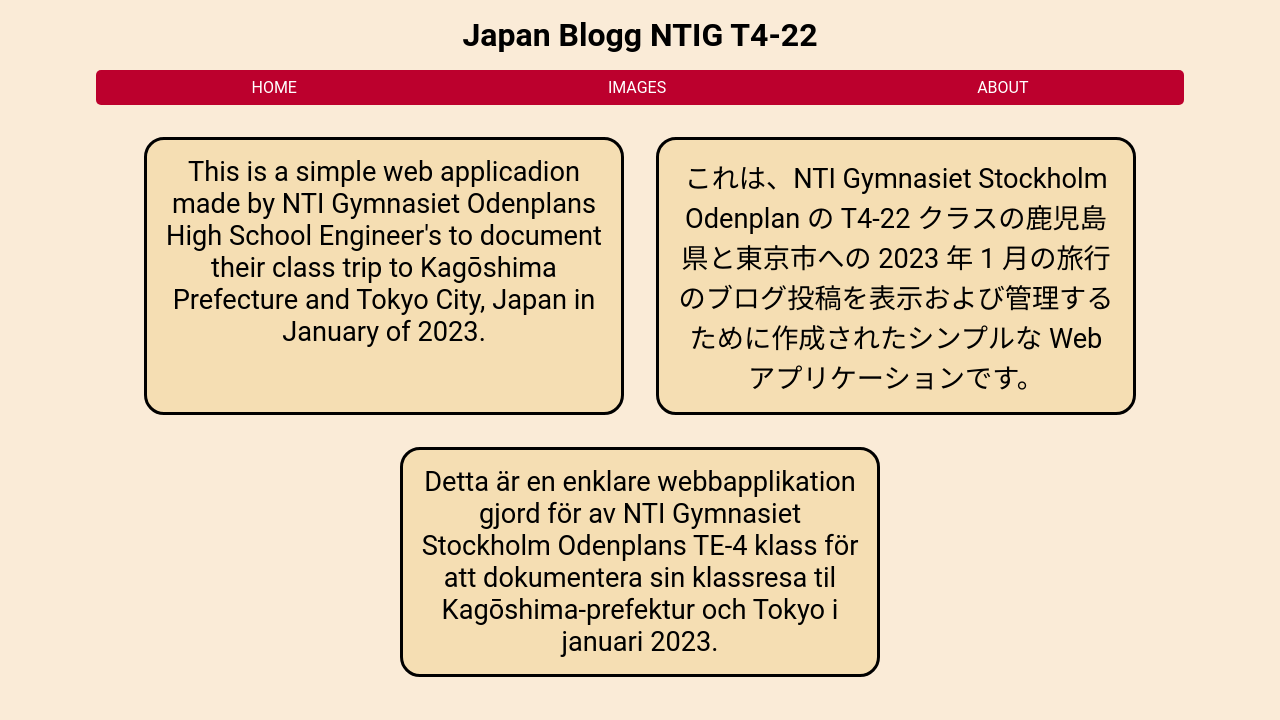
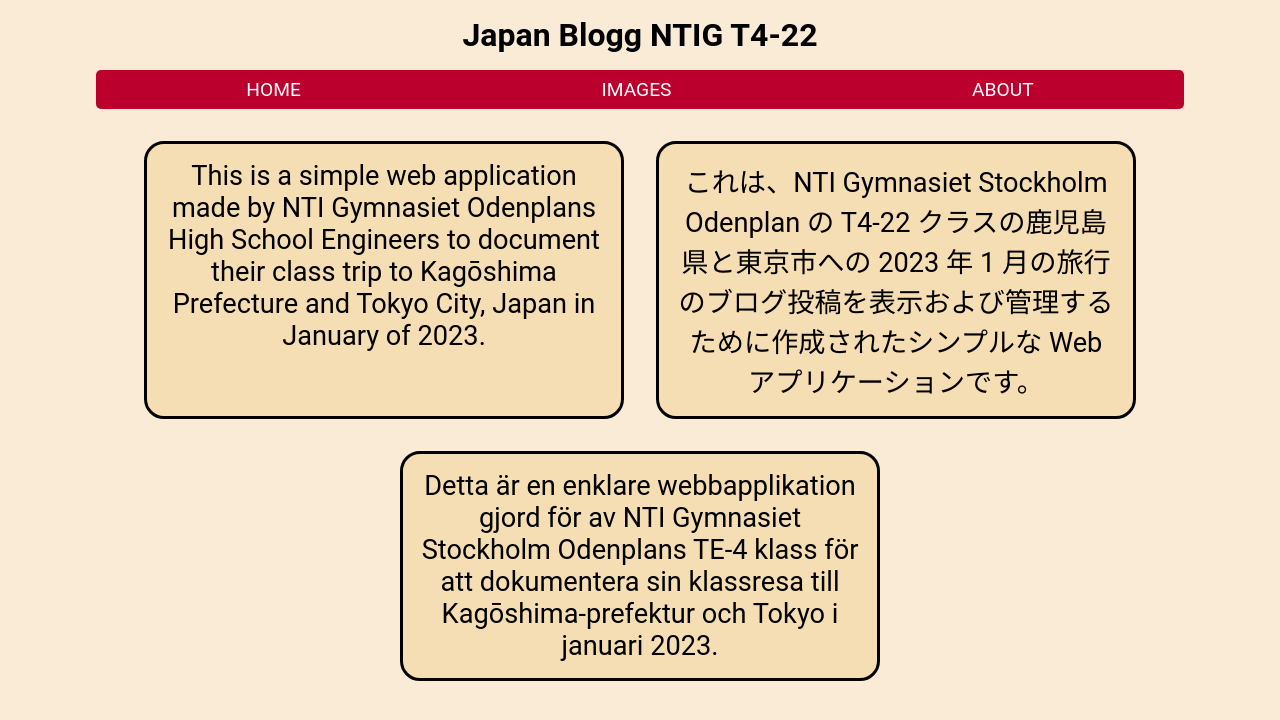
Before and after one commit to Abbegubbegum/japan-blogg-vue, a Nuxt app: page /about in a window 1280 px wide. Shown: the top 720 px of the page. Built offline with nearby package versions, Linux system fonts and the light colour scheme.

Commit message:
Style-Change

```diff
--- a/app.vue
+++ b/app.vue
@@ -4,9 +4,9 @@
       <h1>Japan Blogg NTIG T4-22</h1>
 
       <nav>
-        <NuxtLink to="/"><p>HOME</p></NuxtLink>
-        <NuxtLink to="/images"><p>IMAGES</p></NuxtLink>
-        <NuxtLink to="/about"><p>ABOUT</p></NuxtLink>
+        <NuxtLink to="/" class="link">HOME</NuxtLink>
+        <NuxtLink to="/images" class="link">IMAGES</NuxtLink>
+        <NuxtLink to="/about" class="link">ABOUT</NuxtLink>
       </nav>
     </header>
 
@@ -38,18 +38,13 @@
   border-radius: 5px;
 }
 
-a {
-  display: flex;
-  justify-content: center;
-  align-items: center;
+.link {
   width: 100%;
-  height: 100%;
   color: white;
-  margin: 0.5rem;
+  padding: 0.5rem;
   text-decoration: none;
-  width: 100%;
-  height: 100%;
   text-align: center;
+  font-size: 1.2rem;
 }
 
 a:hover {
--- a/components/ImgDiv.vue
+++ b/components/ImgDiv.vue
@@ -11,7 +11,7 @@
 
 <style scoped>
 img {
-  max-width: 60rem;
+  max-width: 80%;
   max-height: 30rem;
 }
 
--- a/pages/about.vue
+++ b/pages/about.vue
@@ -1,8 +1,8 @@
 <template>
   <div>
     <p>
-      This is a simple web applicadion made by NTI Gymnasiet Odenplans High
-      School Engineer's to document their class trip to Kagōshima Prefecture and
+      This is a simple web application made by NTI Gymnasiet Odenplans High
+      School Engineers to document their class trip to Kagōshima Prefecture and
       Tokyo City, Japan in January of 2023.
     </p>
     <p>
@@ -13,7 +13,7 @@
     </p>
     <p>
       Detta är en enklare webbapplikation gjord för av NTI Gymnasiet Stockholm
-      Odenplans TE-4 klass för att dokumentera sin klassresa til
+      Odenplans TE-4 klass för att dokumentera sin klassresa till
       Kagōshima-prefektur och Tokyo i januari 2023.
     </p>
   </div>
--- a/pages/blogs/[timestamp].vue
+++ b/pages/blogs/[timestamp].vue
@@ -7,25 +7,19 @@
 
 const blog = ref<BlogPost>({} as BlogPost);
 
-const { data } = await useFetch(`/api/blogs/${route.params.timestamp}`)
+const { data } = await useFetch(`/api/blogs/${route.params.timestamp}`);
 
 if (!data.value) {
-  throw createError({ statusCode: 404, statusMessage: 'Blog Not Found' })
+  throw createError({ statusCode: 404, statusMessage: "Blog Not Found" });
 }
 
 blog.value = data.value;
-
 </script>
 
 <template>
   <div>
-      <div>
-        <nuxt-link to="/">
-          <div class="back-button">
-            <img src="@/assets/icons/arrow.png" width="70" />
-          </div>
-        </nuxt-link>
-      </div>
+    <nuxt-link to="/" class="back-button"> ⬅ </nuxt-link>
+    <!-- <img src="@/assets/icons/arrow.png" width="70" /> -->
     <div class="blog-item">
       <div class="blog-title">
         <p class="blog-date">{{ blog.date }}</p>
@@ -99,12 +93,20 @@
   margin-left: 0.3rem;
 }
 .back-button {
-    background-color: rgb(231, 250, 201);
-    width: 70px;
-    margin: 1rem;
-    margin-left: 10rem;
-    border: solid black;
-    border-radius: 10% 20%;
+  display: flex;
+  top: 8rem;
+  left: 5vw;
+  background-color: rgb(255, 255, 255, 0.7);
+  position: fixed;
+  width: 80px;
+  justify-content: center;
+  align-items: center;
+  height: 80px;
+  border: 2px solid #9f0025;
+  border-radius: 10px;
+  font-size: 3rem;
+  text-decoration: none;
+  color: #111;
 }
 
 .blog-content {
```
Lines whose indentation alone changed are shown as unchanged.
